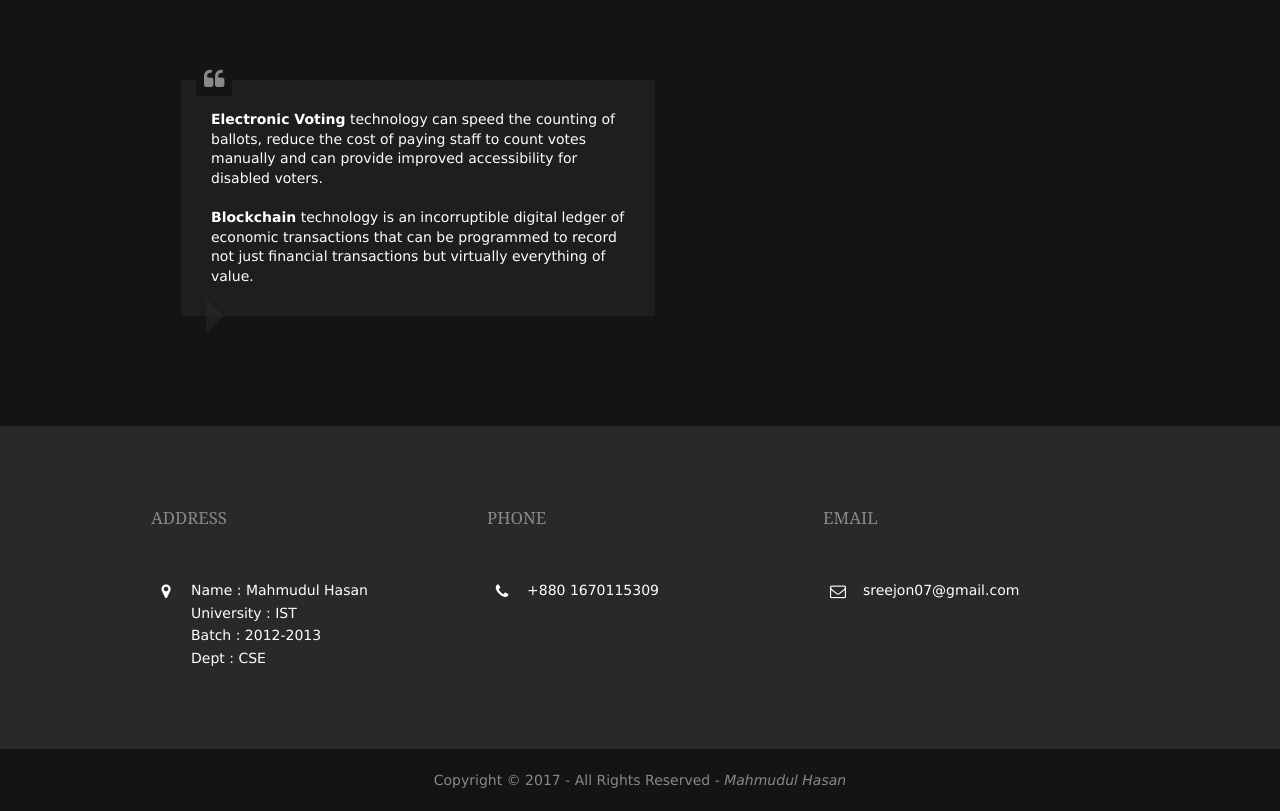
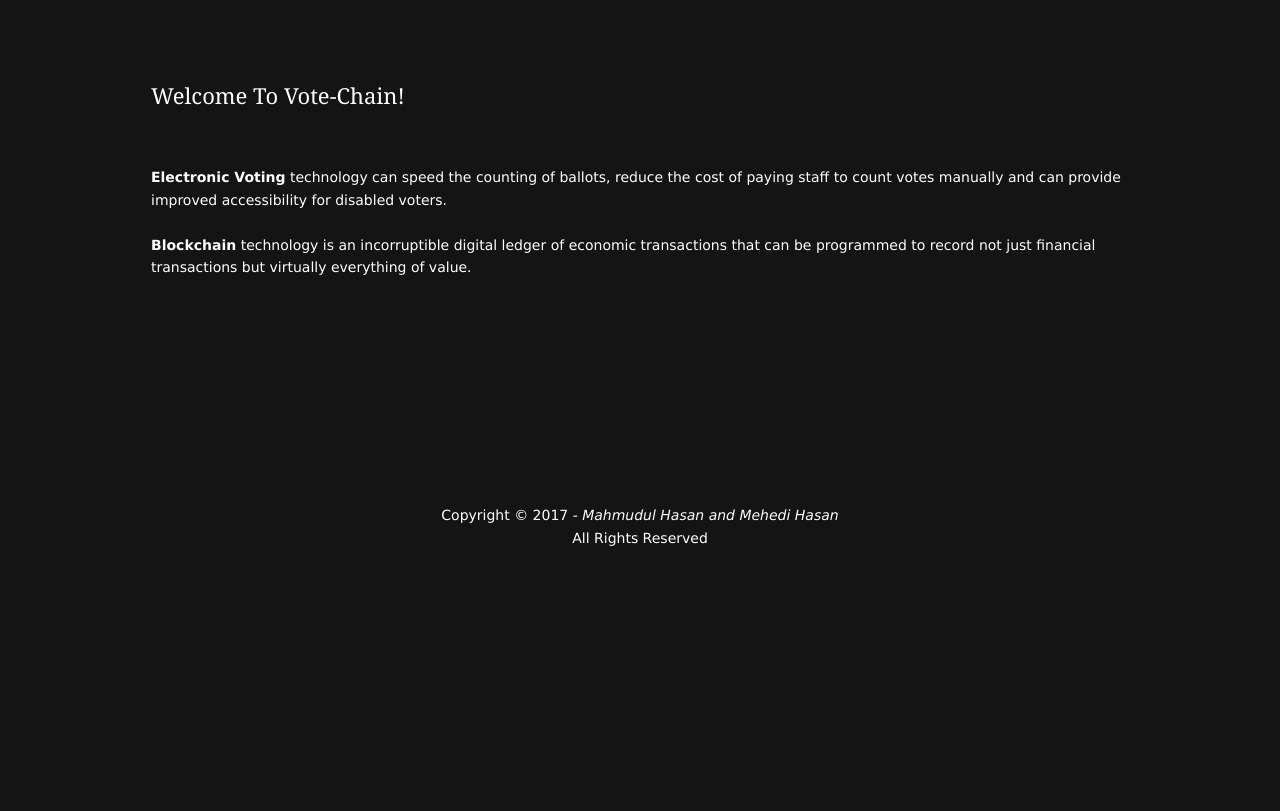
Before and after one commit to manjugowda-max/e-Voting-with-Blockchain, a PHP site: page / in a window 1280 px wide. Shown: the part 81-892 px from the top of the page. After the commit the page ends 627 px from the top, so only its background shows below. Run offline with PHP 8.4, Linux system fonts and the light colour scheme.

Commit message:
client layout changed

```diff
--- a/access-denied-to-vote.php
+++ b/access-denied-to-vote.php
@@ -8,7 +8,6 @@ if( empty($_SESSION['member_id']) ) {
 }
 
 ?>
-
 
 <!DOCTYPE html>
 <html>
--- a/access-denied.php
+++ b/access-denied.php
@@ -27,7 +27,6 @@
 
           </ul>
         </li>
-
       </ul>
     </nav>
   </header>
--- a/checkreg.php
+++ b/checkreg.php
@@ -49,12 +49,12 @@ if (isset($_POST['submit'])) {
   <section id="testimonials" class="hoc container clear">
     <ul class="nospace group">
       <li class="one_half first">
-        <blockquote>
+
           <div id="container">
               <h1>You have successfully registered your account.</h1>
               <p>Go to <a href="login.php"><b>Login</b></a></p>
           </div>
-        </blockquote>
+
       </li>
     </ul>
   </section>
--- a/index.php
+++ b/index.php
@@ -41,62 +41,32 @@
 <div class="wrapper bgded" style="background-color: #141414;">
   <section id="testimonials" class="hoc container clear">
     <ul class="nospace group">
-      <li class="one_half">
-        <blockquote>
+      <li>
+        <h1>Welcome to Vote-Chain!</h1>
+        <br>
+        <p>
           <b>Electronic Voting</b> technology can speed the counting of ballots, reduce the cost of paying staff to count votes manually and can provide improved accessibility for disabled voters.
           <br>
           <br>
           <b>Blockchain</b> technology is an incorruptible digital ledger of economic transactions that can be programmed to record not just financial transactions but virtually everything of value.
-        </blockquote>
+        </p>
       </li>
     </ul>
   </section>
 </div>
 
-<div class="wrapper row4">
-  <footer id="footer" class="hoc clear">
-    <div class="one_third first">
-      <h6 class="title">Address</h6>
-      <ul class="nospace linklist contact">
-        <li><i class="fa fa-map-marker"></i>
-          <address>
-          <p>
-          Name        : Mahmudul Hasan <br>
-          University  : IST <br>
-          Batch       : 2012-2013 <br>
-          Dept        : CSE <br>
-          </p>
-          </address>
-        </li>
-      </ul>
-    </div>
-
-    <div class="one_third">
-      <h6 class="title">Phone</h6>
-      <ul class="nospace linklist contact">
-
-        <li><i class="fa fa-phone"></i> +880 1670115309</li>
-
-      </ul>
-    </div>
-
-    <div class="one_third">
-      <h6 class="title">Email</h6>
-      <ul class="nospace linklist contact">
-
-        <li><i class="fa fa-envelope-o"></i> sreejon07@gmail.com </li>
-
-      </ul>
-    </div>
-
-  </footer>
-</div>
+<br>
+<br>
+<br>
+<br>
+<br>
 
 <div class="wrapper row5">
   <div id="copyright" class="hoc clear">
     <center>
-    	<p>Copyright &copy; 2017 - All Rights Reserved - <i>Mahmudul Hasan</i></p>
-	</center>
+      <p>Copyright &copy; 2017 - <i>Mahmudul Hasan and Mehedi Hasan</i></p>
+      <p>All Rights Reserved</p>
+  </center>
   </div>
 </div>
 
--- a/layout/styles/layout.css
+++ b/layout/styles/layout.css
@@ -467,3 +467,15 @@ table a, #comments a{background-color:inherit;}
 	background-color: #2e3138;
 	border-color: #2e3138;
 }
+
+h1 {
+	color: white;
+}
+
+h3 {
+	color: white;
+}
+
+p {
+	color: white;
+}
--- a/registeracc.php
+++ b/registeracc.php
@@ -27,7 +27,7 @@
   <section id="testimonials" class="hoc container clear">
     <ul class="nospace group">
       <li class="one_half">
-        <blockquote>
+<!--         <blockquote> -->
 
   <div>
   <center><h3>Register an account by filling in the required informations below:</h3></center>
@@ -86,9 +86,9 @@
 </tr>
 </table>
 
-          <center><br>Already have an account? <a href="login.php"><b>Login Here</b></a></center>
+          <center><br><p>Already have an account? <a href="login.php"><b>Login Here</b></p></a></center>
 
-        </blockquote>
+        <!-- </blockquote> -->
 
       </li>
     </ul>
--- a/vote-success.php
+++ b/vote-success.php
@@ -28,7 +28,6 @@ if( isset($_GET['vote']) ) {
 }
 
 ?>
-
 
 <!DOCTYPE html>
 <html>
```
Also changed, not shown: login.php (+4 -6 lines), logout.php (+8 -8 lines), manage-profile.php (+3 -9 lines), reg-verification.php (+9 -6 lines), vote.php (+8 -6 lines), voter-verification.php (+9 -4 lines), voter.php (+3 -5 lines).
